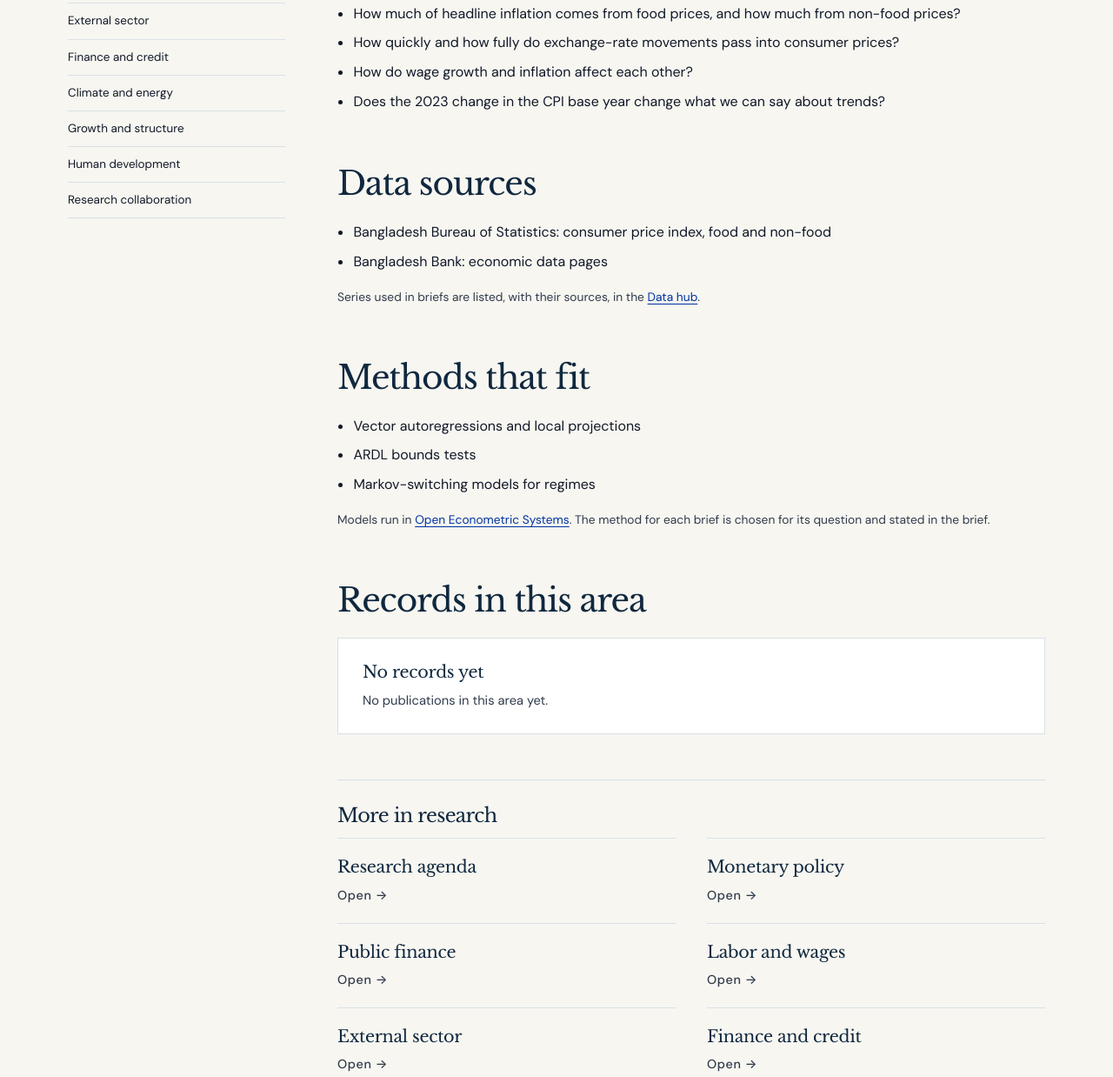
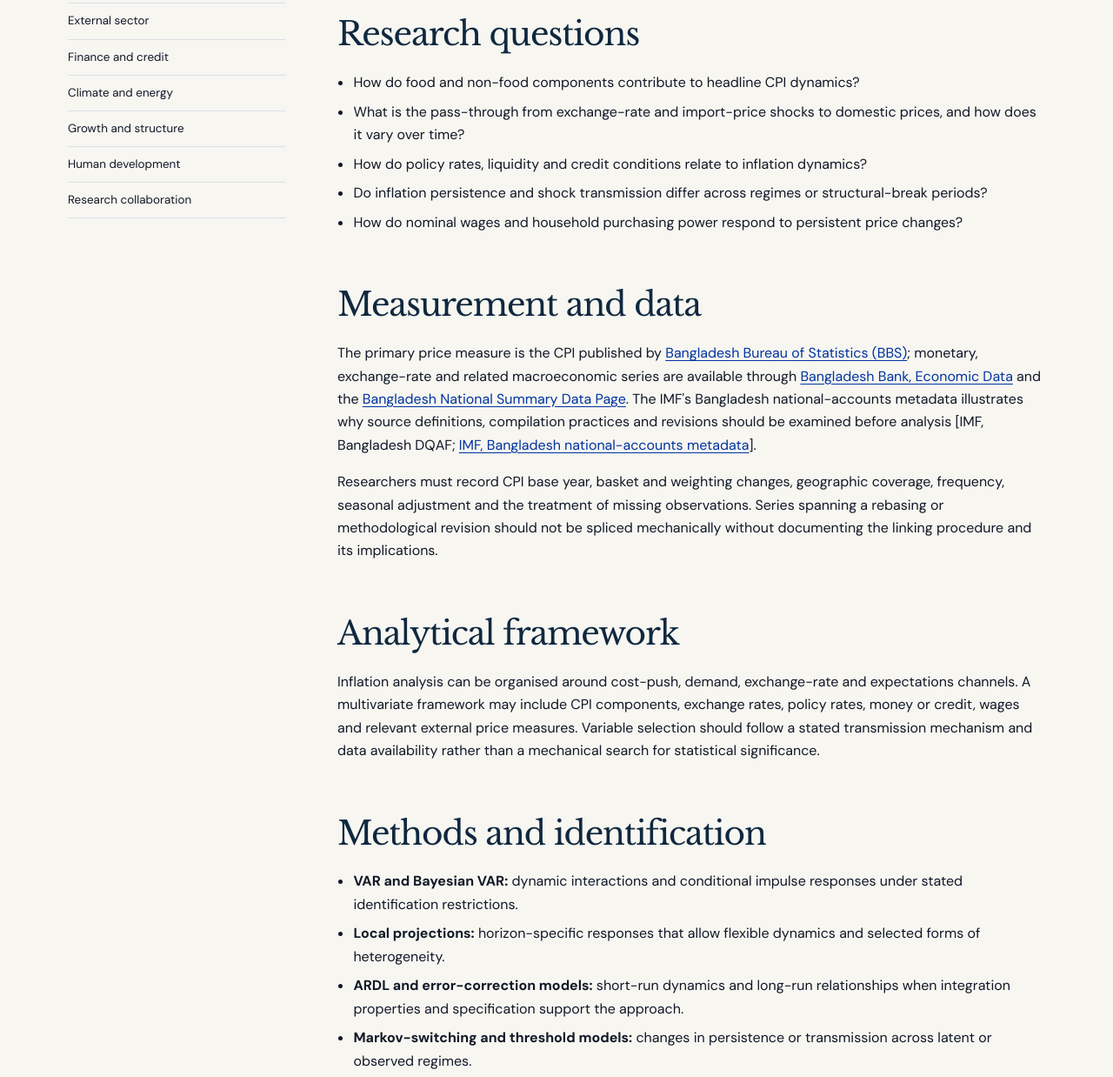
Before and after one commit to bcqp/center, a plain HTML site: page research/inflation/index.html in a window 1280 px wide. Shown: the part 735-1973 px from the top of the page at 87% size. Drawn offline with nearby package versions, Linux system fonts and the light colour scheme.

Commit message:
Expand BIQEP research page with cited evidence and methods

```diff
--- a/research/inflation/index.html
+++ b/research/inflation/index.html
@@ -15,14 +15,16 @@
 <link rel="preconnect" href="https://fonts.googleapis.com"><link rel="preconnect" href="https://fonts.gstatic.com" crossorigin><link href="https://fonts.googleapis.com/css2?family=DM+Sans:ital,opsz,wght@0,9..40,400;0,9..40,500;0,9..40,700&family=IBM+Plex+Mono:wght@400;500&family=Libre+Baskerville:wght@400;700&display=swap" rel="stylesheet"><link rel="stylesheet" href="../../assets/style.css?v=20261114h"></head>
 <body><div id="hdr"></div>
 <main id="main">
-<section class="pagehead"><div class="wrap"><div class="crumbs"><a href="../../index.html">Home</a><i>/</i><a href="../../research/index.html">Research</a><i>/</i>Inflation</div><div class="eyebrow">Research area</div><h1>Inflation</h1><p class="lede">Price dynamics, food and non-food inflation, and expectations.</p></div></section><section class="sec"><div class="wrap layout"><aside class="sidenav" data-render="sidebar" aria-label="Section navigation"></aside><div class="content"><h2>Why it matters</h2><p>Inflation touches every household budget. Understanding what drives it, how fast shocks pass through, and why it can stay high is the starting point for most policy questions in Bangladesh.</p>
-<h2>Key questions</h2><ul><li>How much of headline inflation comes from food prices, and how much from non-food prices?</li><li>How quickly and how fully do exchange-rate movements pass into consumer prices?</li><li>How do wage growth and inflation affect each other?</li><li>Does the 2023 change in the CPI base year change what we can say about trends?</li></ul>
-<h2>Data sources</h2><ul><li>Bangladesh Bureau of Statistics: consumer price index, food and non-food</li><li>Bangladesh Bank: economic data pages</li></ul>
-<p class="small muted">Series used in briefs are listed, with their sources, in the <a href="../../data/index.html">Data hub</a>.</p>
-<h2>Methods that fit</h2><ul><li>Vector autoregressions and local projections</li><li>ARDL bounds tests</li><li>Markov-switching models for regimes</li></ul>
-<p class="small muted">Models run in <a href="../../methodology/models/index.html">Open Econometric Systems</a>. The method for each brief is chosen for its question and stated in the brief.</p>
-<h2>Records in this area</h2>
-<div data-render="collection" data-topic="Inflation" data-empty-title="No records yet" data-empty="No publications in this area yet."></div><div class="more" data-render="siblings"></div></div></div></section>
+<section class="pagehead"><div class="wrap"><div class="crumbs"><a href="../../index.html">Home</a><i>/</i><a href="../../research/index.html">Research</a><i>/</i>Inflation</div><div class="eyebrow">Research area</div><h1>Inflation</h1><p class="lede">Price dynamics, food and non-food inflation, and expectations.</p></div></section><section class="sec"><div class="wrap layout"><aside class="sidenav" data-render="sidebar" aria-label="Section navigation"></aside><div class="content"><h2>Why inflation matters</h2><p>Inflation affects real purchasing power, household consumption, firms' input costs, wage bargaining and the real value of nominal contracts. For Bangladesh, analysis needs to distinguish headline, food and non-food price movements and to examine how exchange-rate changes, import costs, administered prices, domestic demand and expectations interact. The research question is not simply whether prices rose, but which components moved, for whom, and through which transmission channels.</p>
+<h2>Research questions</h2><ul><li>How do food and non-food components contribute to headline CPI dynamics?</li><li>What is the pass-through from exchange-rate and import-price shocks to domestic prices, and how does it vary over time?</li><li>How do policy rates, liquidity and credit conditions relate to inflation dynamics?</li><li>Do inflation persistence and shock transmission differ across regimes or structural-break periods?</li><li>How do nominal wages and household purchasing power respond to persistent price changes?</li></ul>
+<h2>Measurement and data</h2><p>The primary price measure is the CPI published by <a href="https://bbs.gov.bd/" target="_blank" rel="noopener">Bangladesh Bureau of Statistics (BBS)</a>; monetary, exchange-rate and related macroeconomic series are available through <a href="https://www.bb.org.bd/en/index.php/econdata/index" target="_blank" rel="noopener">Bangladesh Bank, Economic Data</a> and the <a href="https://www.bb.org.bd/econdata/nsdp/nsdp_bb.php" target="_blank" rel="noopener">Bangladesh National Summary Data Page</a>. The IMF's Bangladesh national-accounts metadata illustrates why source definitions, compilation practices and revisions should be examined before analysis [IMF, Bangladesh DQAF; <a href="https://dsbb.imf.org/e-gdds/dqaf-base/country/BGD/category/NAG00" target="_blank" rel="noopener">IMF, Bangladesh national-accounts metadata</a>].</p>
+<p>Researchers must record CPI base year, basket and weighting changes, geographic coverage, frequency, seasonal adjustment and the treatment of missing observations. Series spanning a rebasing or methodological revision should not be spliced mechanically without documenting the linking procedure and its implications.</p>
+<h2>Analytical framework</h2><p>Inflation analysis can be organised around cost-push, demand, exchange-rate and expectations channels. A multivariate framework may include CPI components, exchange rates, policy rates, money or credit, wages and relevant external price measures. Variable selection should follow a stated transmission mechanism and data availability rather than a mechanical search for statistical significance.</p>
+<h2>Methods and identification</h2><ul><li><b>VAR and Bayesian VAR:</b> dynamic interactions and conditional impulse responses under stated identification restrictions.</li><li><b>Local projections:</b> horizon-specific responses that allow flexible dynamics and selected forms of heterogeneity.</li><li><b>ARDL and error-correction models:</b> short-run dynamics and long-run relationships when integration properties and specification support the approach.</li><li><b>Markov-switching and threshold models:</b> changes in persistence or transmission across latent or observed regimes.</li></ul>
+<p>Impulse responses are conditional on ordering, restrictions and model specification; cointegration does not by itself establish causality. Robustness should examine alternative price measures, lag lengths, sample windows, break treatments and uncertainty intervals. Model implementations can be explored through <a href="../../methodology/models/index.html">Open Econometric Systems</a>, with each publication documenting its own specification.</p>
+<h2>Policy relevance</h2><p>Evidence can inform the timing and distribution of disinflation, the interaction between monetary policy and supply-side pressures, and the protection of real incomes. Policy conclusions should distinguish temporary relative-price shocks from broad and persistent inflation and should report distributional implications where household-level evidence is available.</p>
+<h2>Selected data and methodological references</h2><ol><li>Bangladesh Bank, <a href="https://www.bb.org.bd/en/index.php/econdata/index" target="_blank" rel="noopener">Economic Data</a> and <a href="https://www.bb.org.bd/econdata/nsdp/nsdp_bb.php" target="_blank" rel="noopener">National Summary Data Page</a>.</li><li>Bangladesh Bureau of Statistics, <a href="https://bbs.gov.bd/" target="_blank" rel="noopener">official statistical releases</a>.</li><li>IMF, <a href="https://dsbb.imf.org/e-gdds/dqaf-base/country/BGD/category/NAG00" target="_blank" rel="noopener">Bangladesh national-accounts metadata</a>.</li></ol>
+<h2>BIQEP publications in this area</h2><div data-render="collection" data-topic="Inflation" data-empty-title="No records yet" data-empty="No publications in this area yet."></div><div class="more" data-render="siblings"></div></div></div></section>
 </main>
 <div id="ftr"></div>
 <script src="../../assets/data.js?v=20261114h"></script><script src="../../assets/pages.js?v=20261114h"></script><script src="../../assets/site.js?v=20261114h" data-root="../../"></script></body></html>
```
